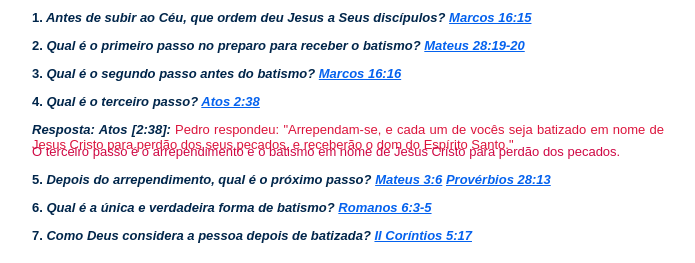
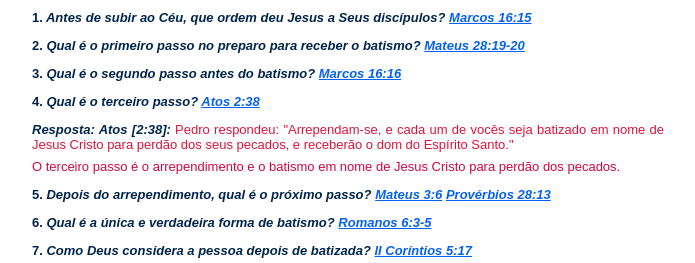
Before and after one commit to Franklinrochaa/verdadeevida, a plain HTML site: page index Estudo18.html in a window 1280 px wide. Both pictures are taken after a click on the element "Atos 2:38". Shown: the part 471-734 px from the top of the page, without its empty margins (292-987 px from the left). Drawn offline with Linux system fonts and the light colour scheme.

Commit message:
atualizando

```diff
--- a/index Estudo18.html
+++ b/index Estudo18.html
@@ -184,7 +184,7 @@
     <div class="resposta" id="resposta3"><p><b><i>Resposta: Marcos [16:16]:</i></b> "Quem crer e for batizado será salvo, mas quem não crer será condenado."</p></div>
 
     <h3>4.<i> Qual é o terceiro passo? <span class="versiculo" onclick="toggleResposta('resposta4')">Atos 2:38</span></i></h3>
-    <div class="resposta" id="resposta4"><b><i>Resposta: Atos [2:38]:</i></b> Pedro respondeu: "Arrependam-se, e cada um de vocês seja batizado em nome de Jesus Cristo para perdão dos seus pecados, e receberão o dom do Espírito Santo." <p>O terceiro passo é o arrependimento e o batismo em nome de Jesus Cristo para perdão dos pecados.</p></div>
+    <div class="resposta" id="resposta4"><b><i>Resposta: Atos [2:38]:</i></b> Pedro respondeu: "Arrependam-se, e cada um de vocês seja batizado em nome de Jesus Cristo para perdão dos seus pecados, e receberão o dom do Espírito Santo."<p><br> O terceiro passo é o arrependimento e o batismo em nome de Jesus Cristo para perdão dos pecados.</p></div>
 
     <h3>5.<i> Depois do arrependimento, qual é o próximo passo? <span class="versiculo" onclick="toggleResposta('resposta5_1')">Mateus 3:6</span> <span class="versiculo" onclick="toggleResposta('resposta5_2')">Provérbios 28:13</span></i></h3>
 
```
